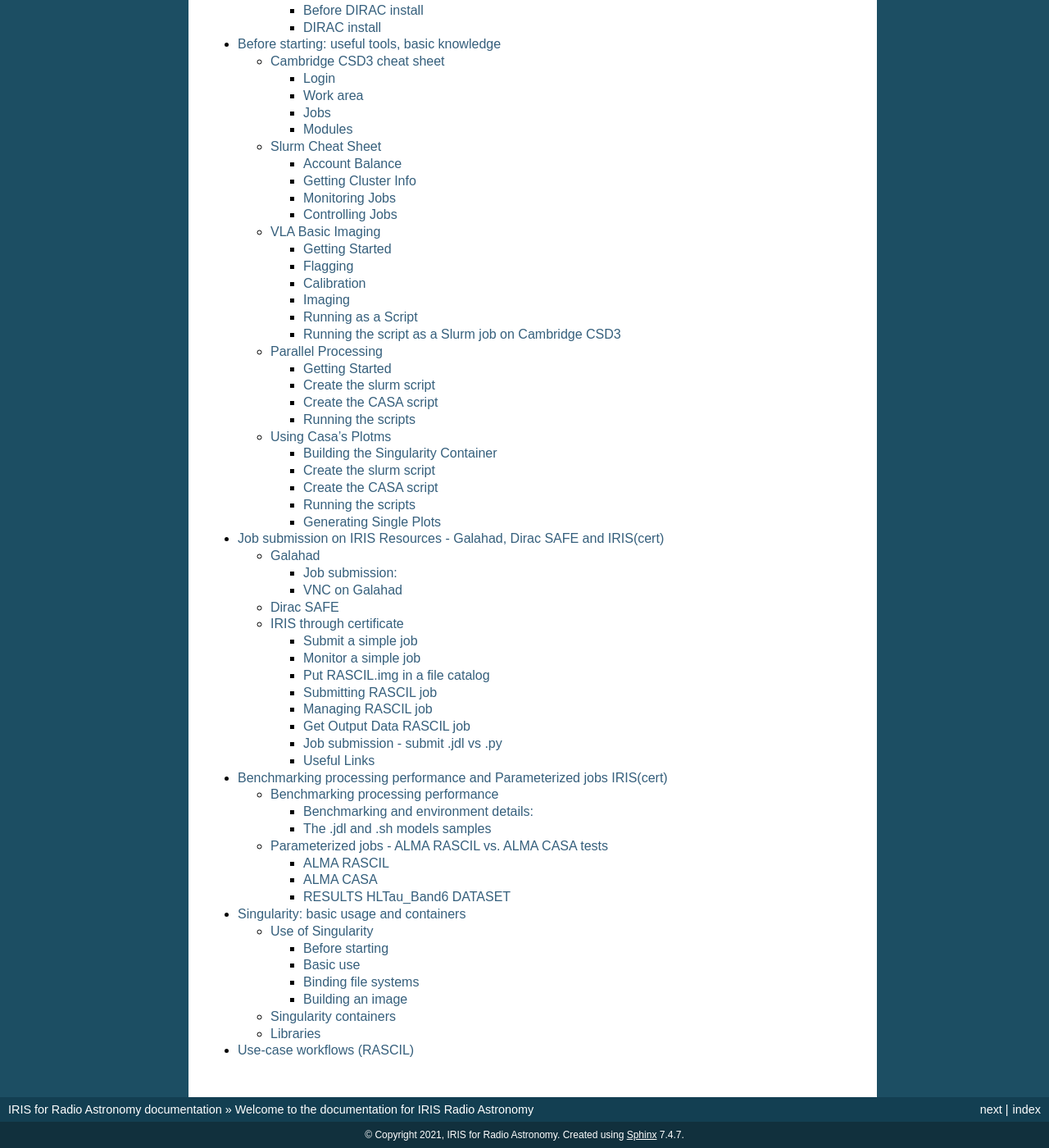
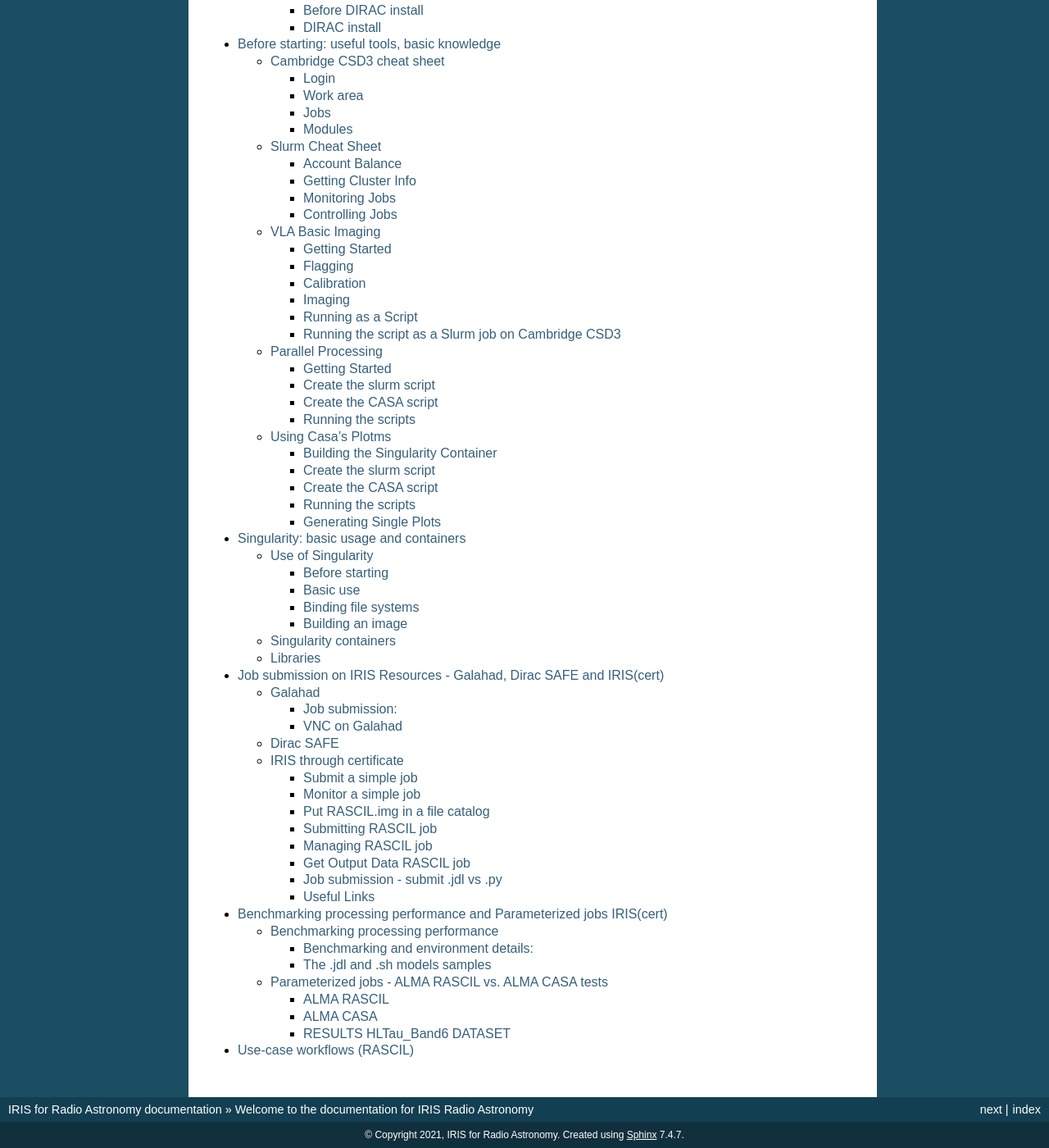
Before and after one commit to cimpani/IRISDocumentation, a Sphinx documentation site: the page built from source/index.rst, in a window 1280 px wide and 1400 px high, scrolled down 421 px. Shown: the whole window at 82% size. Built offline with Sphinx 7.4.7, drawn with Linux system fonts in a browser that asks for light colours.

```diff
--- a/source/index.rst
+++ b/source/index.rst
@@ -21,7 +21,7 @@ site will document how to use it to carry out radio astronomy workflows.
 
    signupIR
    cambridgehpc
+   singularity
    JobSub
    BENCHM
-   singularity
    rascilUC
```
